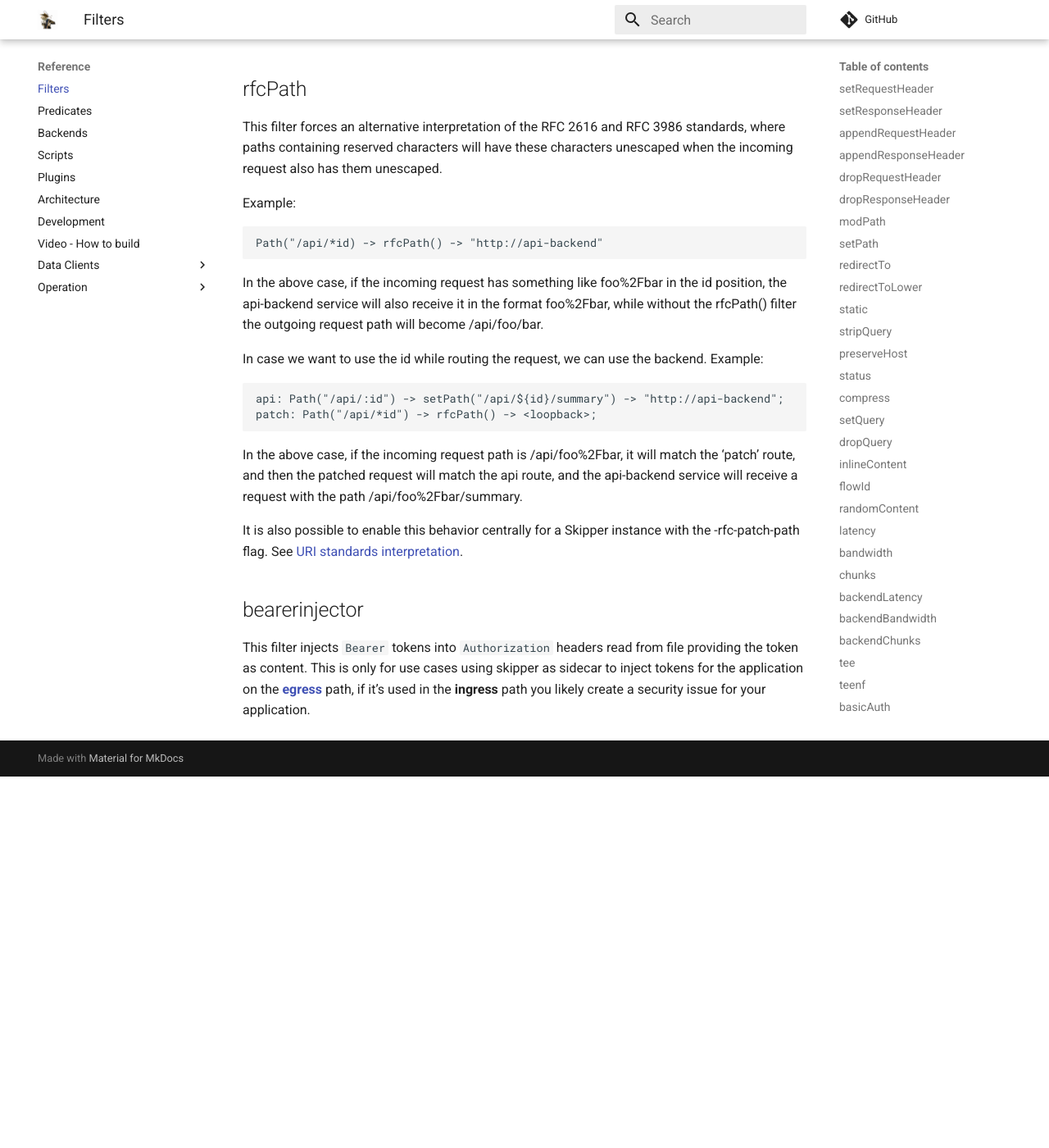
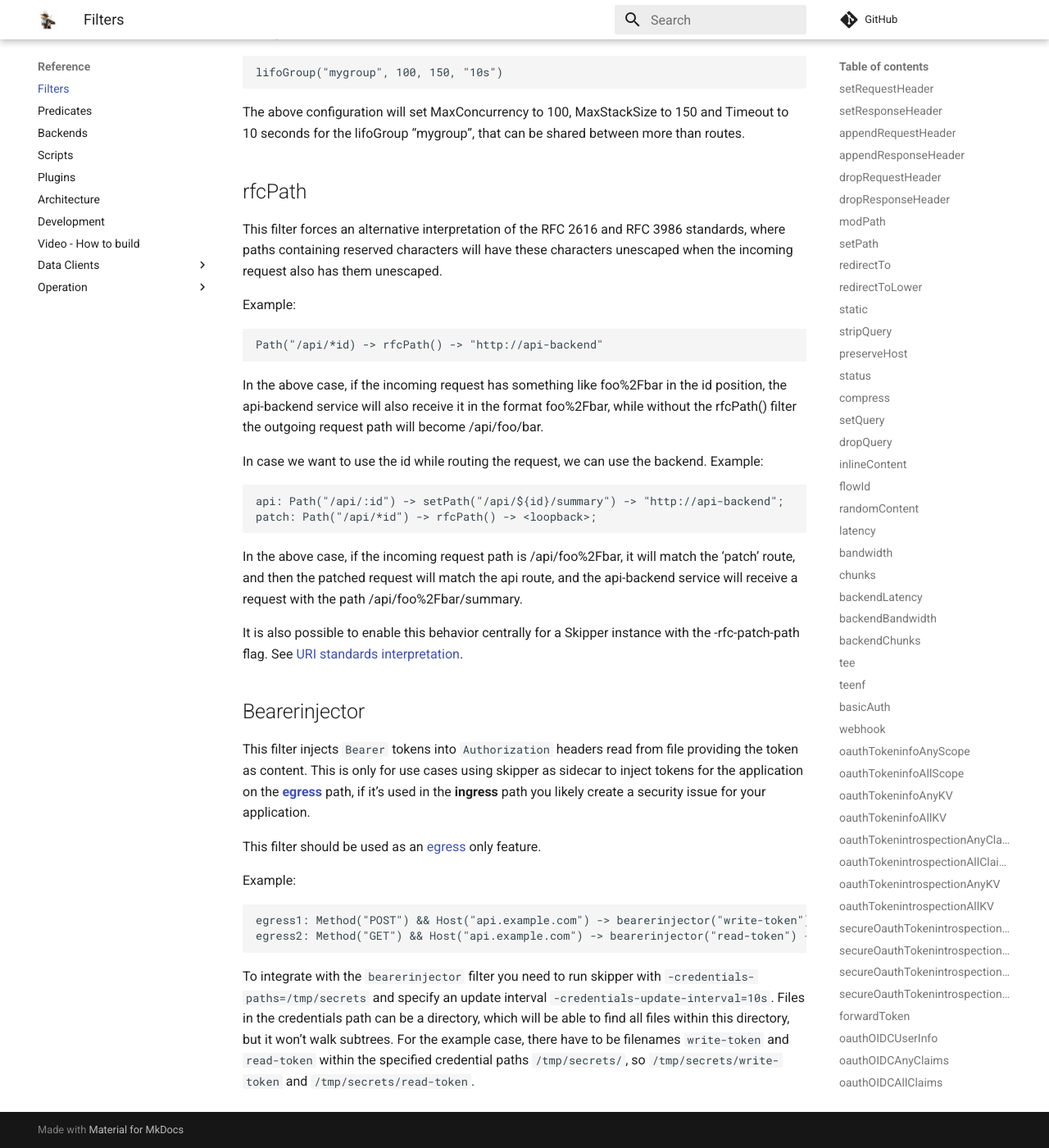
Before and after one commit to zalando/skipper, an MkDocs documentation site: the page built from docs/reference/filters.md, in a window 1280 px wide and 1400 px high, scrolled down 32636 px. Shown: the whole window at 82% size. Built offline with MkDocs 1.6.1 and Material for MkDocs 9.7.7, drawn with Linux system fonts in a browser that asks for light colours; comment, search, counter and statistics services are not loaded; before the commit the page ends 33583 px from its top, so only the background shows below that; some of the changed text lies outside the part shown.

Commit message:
fix #1139 document egress specific features
Signed-off-by: Sandor Szücs <sandor.szuecs@zalando.de>

````diff
--- a/docs/reference/filters.md
+++ b/docs/reference/filters.md
@@ -816,6 +816,8 @@
 
 See also the [circuit breaker docs](https://godoc.org/github.com/zalando/skipper/circuit).
 
+Can be used as [egress](egress.md) feature.
+
 ## rateBreaker
 
 The "rate breaker" works similar to the [consecutiveBreaker](#consecutivebreaker), but
@@ -833,6 +835,8 @@
 
 See also the [circuit breaker docs](https://godoc.org/github.com/zalando/skipper/circuit).
 
+Can be used as [egress](egress.md) feature.
+
 ## disableBreaker
 
 Change (or set) the breaker configurations for an individual route and disable for another, in eskip:
@@ -848,6 +852,8 @@
 ```
 
 See also the [circuit breaker docs](https://godoc.org/github.com/zalando/skipper/circuit).
+
+Can be used as [egress](egress.md) feature.
 
 ## ~~localRatelimit~~
 
@@ -1485,10 +1491,28 @@
 the -rfc-patch-path flag. See
 [URI standards interpretation](../../operation/operation/#uri-standards-interpretation).
 
-## bearerinjector
+## Bearerinjector
 
 This filter injects `Bearer` tokens into `Authorization` headers read
 from file providing the token as content. This is only for use cases
 using skipper as sidecar to inject tokens for the application on the
 [**egress**](egress.md) path, if it's used in the **ingress** path you likely
 create a security issue for your application.
+
+This filter should be used as an [egress](egress.md) only feature.
+
+Example:
+
+```
+egress1: Method("POST") && Host("api.example.com") -> bearerinjector("write-token") -> "https://api.example.com/shoes";
+egress2: Method("GET") && Host("api.example.com") -> bearerinjector("read-token") -> "https://api.example.com/shoes";
+```
+
+To integrate with the `bearerinjector` filter you need to run skipper
+with `-credentials-paths=/tmp/secrets` and specify an update interval
+`-credentials-update-interval=10s`. Files in the credentials path can
+be a directory, which will be able to find all files within this
+directory, but it won't walk subtrees. For the example case, there
+have to be filenames `write-token` and `read-token` within the
+specified credential paths `/tmp/secrets/`, so
+`/tmp/secrets/write-token` and `/tmp/secrets/read-token`.
````
Also changed, not shown: docs/reference/egress.md (+128 -0 lines).
